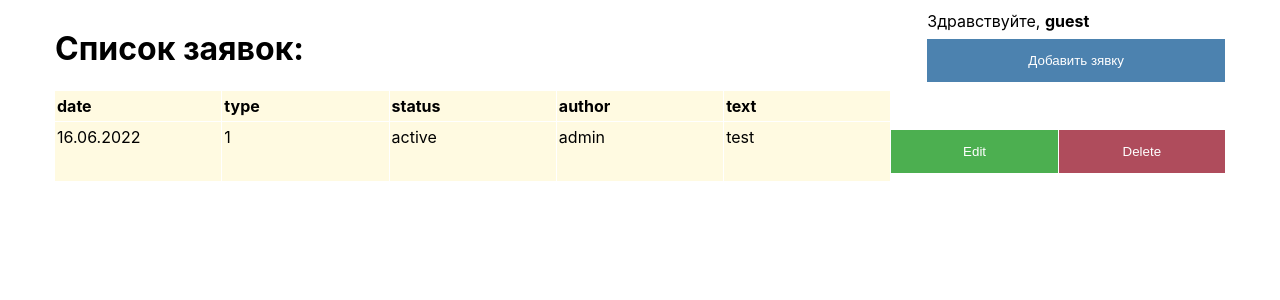
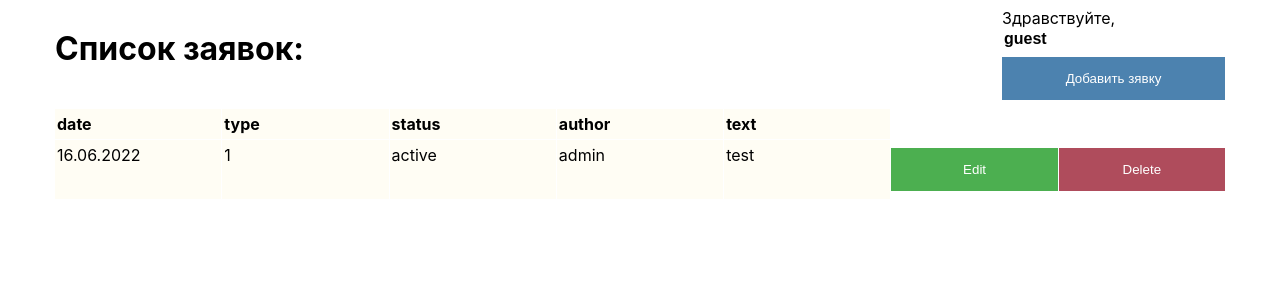
Before and after one commit to cloud-art/accepting-requests-system, a React (Create React App) app: page / in a window 1280 px wide. Shown: the top 300 px of the page. Built offline with nearby package versions, Linux system fonts and the light colour scheme.

Commit message:
added the function of changin the username. Created style files

```diff
--- a/src/components/App.jsx
+++ b/src/components/App.jsx
@@ -2,6 +2,7 @@ import './App.scss';
 import RequestsList from './RequestsList';
 import ModalAddRequest from './ModalAddRequest'
 import ReqAddForm from './ReqAddForm';
+import Header from './Header';
 import { useState } from 'react';
 import uuid from 'react-uuid'
 
@@ -26,15 +27,7 @@ function App() {
     <>
       <div className='container'>
         <div className='req'>
-
-          <div className='reqHeader'>
-            <h1>Список заявок:</h1>
-            <div className="reqAdd">
-              <span>Здравствуйте, <b>{currentUser}</b></span>
-              <button onClick={() => setModalActive(true)} className={'addbtn'}>Добавить зявку</button>
-            </div>
-          </div>
-
+          <Header currentUser={currentUser} setCurrentUser={setCurrentUser} setModalActive={setModalActive}/>
           <RequestsList requests={requests} setRequests={setRequests}/>
 
         </div>
--- a/src/components/App.scss
+++ b/src/components/App.scss
@@ -6,14 +6,6 @@ button {
     border: none;
     cursor: pointer;
     width: 100%;
-}
-
-.addbtn{
-    background-color: #4c82af;
-}
-
-.deletebtn{
-    background-color: #af4c5c;
 }
 
 button:hover {
@@ -33,41 +25,3 @@ button:hover {
     align-items: center;
 
 }
-
-.reqList{
-    display: flex;
-    width: 100%;
-    min-width: 470px;
-    flex-direction: column;
-}
-
-.title{
-    font-weight: bold;
-}
-
-.reqGrid{
-    display: grid;
-    grid-template-columns: repeat(7, 1fr);
-    grid-gap: 1px;
-    padding-top: 1px;
-    // background-color: #404040;
-}
-
-.reqCell{
-    background-color: #fffae1;
-    color: #000000;
-    min-height: 20px;
-    min-width: 40px;
-    padding: 5px 2px 5px 2px;
-}
-
-.reqHeader{
-    display: flex;
-    width: 100%;
-    flex-direction: row;
-    justify-content: space-between;
-}
-
-.reqAdd{
-    margin-top: auto;
-}
--- /dev/null
+++ b/src/components/Header.jsx
@@ -0,0 +1,20 @@
+import './Header.scss';
+import React from "react"
+
+function Header({currentUser, setCurrentUser, setModalActive}){
+
+    return(
+        <div className='reqHeader'>
+            <h1>Список заявок:</h1>
+            <div className="reqAdd">
+                <span>Здравствуйте,</span>
+                <div>
+                    <input className='inputCurrentUser' type="text" id="currentUser" value={currentUser} onChange={e => {setCurrentUser(e.target.value)}}/>
+                </div>
+                <button onClick={() => setModalActive(true)} className={'addbtn'}>Добавить зявку</button>
+            </div>
+        </div>
+    )
+}
+
+export default Header
--- /dev/null
+++ b/src/components/Header.scss
@@ -0,0 +1,16 @@
+.reqHeader{
+    display: flex;
+    width: 100%;
+    flex-direction: row;
+    justify-content: space-between;
+}
+
+.inputCurrentUser{
+    border: none;
+    font-weight: bold;
+    font-size: medium;
+}
+
+.addbtn{
+    background-color: #4c82af;
+}
--- a/src/components/RequestsList.jsx
+++ b/src/components/RequestsList.jsx
@@ -1,3 +1,4 @@
+import './RequestsList.scss';
 import { useState } from 'react';
 import Request from "./Request";
 
--- /dev/null
+++ b/src/components/RequestsList.scss
@@ -0,0 +1,30 @@
+.reqList{
+    display: flex;
+    width: 100%;
+    min-width: 470px;
+    flex-direction: column;
+}
+
+.reqGrid{
+    display: grid;
+    grid-template-columns: repeat(7, 1fr);
+    grid-gap: 1px;
+    padding-top: 1px;
+    // background-color: #404040;
+}
+
+.reqCell{
+    background-color: #fffdf4;
+    color: #000000;
+    min-height: 20px;
+    min-width: 40px;
+    padding: 5px 2px 5px 2px;
+}
+
+.title{
+    font-weight: bold;
+}
+
+.deletebtn{
+    background-color: #af4c5c;
+}
```
